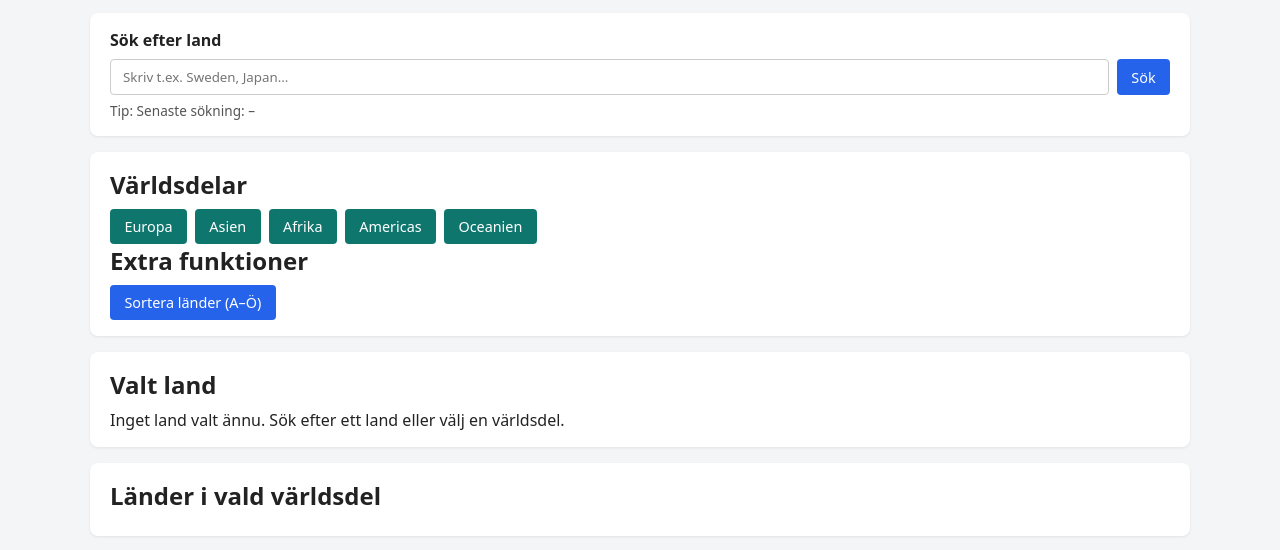
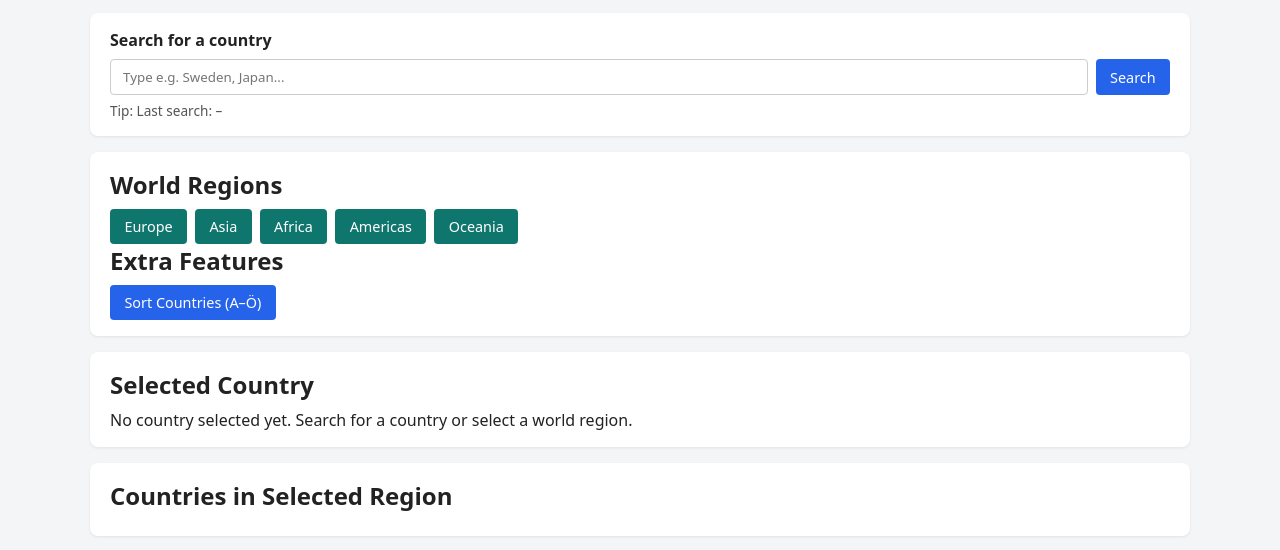
Before and after one commit to IsaForsberg/Landencyklopedi, a plain HTML site: page index.html in a window 1280 px wide. Shown: the part 70-620 px from the top of the page. Drawn offline with Linux system fonts and the light colour scheme.

Commit message:
change to eng

```diff
--- a/index.html
+++ b/index.html
@@ -10,44 +10,44 @@
     <h1>Landencyklopedi</h1>
 
     <section class="search-section">
-      <label for="searchInput">Sök efter land</label>
+      <label for="searchInput">Search for a country</label>
       <div class="search-row">
-        <input id="searchInput" type="text" placeholder="Skriv t.ex. Sweden, Japan...">
-        <button id="searchBtn">Sök</button>
+        <input id="searchInput" type="text" placeholder="Type e.g. Sweden, Japan...">
+        <button id="searchBtn">Search</button>
       </div>
-      <p class="hint">Tip: Senaste sökning: <span id="lastSearchLabel">–</span></p>
+      <p class="hint">Tip: Last search: <span id="lastSearchLabel">–</span></p>
     </section>
 
     <section class="controls">
       <div class="regions">
-        <h2>Världsdelar</h2>
+        <h2>World Regions</h2>
         <div class="region-buttons" id="regions">
-          <button data-region="europe">Europa</button>
-          <button data-region="asia">Asien</button>
-          <button data-region="africa">Afrika</button>
+          <button data-region="europe">Europe</button>
+          <button data-region="asia">Asia</button>
+          <button data-region="africa">Africa</button>
           <button data-region="americas">Americas</button>
-          <button data-region="oceania">Oceanien</button>
+          <button data-region="oceania">Oceania</button>
         </div>
       </div>
 
       <div class="extra-filters">
-        <h2>Extra funktioner</h2>
-        <button id="sortByNameBtn">Sortera länder (A–Ö)</button>
+        <h2>Extra Features</h2>
+        <button id="sortByNameBtn">Sort Countries (A–Ö)</button>
       </div>
     </section>
 
-    <div id="loading" class="info hidden">Laddar data...</div>
+    <div id="loading" class="info hidden">Loading data...</div>
     <div id="error" class="info error hidden"></div>
 
     <section class="country-section">
-      <h2>Valt land</h2>
+      <h2>Selected Country</h2>
       <div id="countryContainer" class="country-details empty-state">
-        <p>Inget land valt ännu. Sök efter ett land eller välj en världsdel.</p>
+        <p>No country selected yet. Search for a country or select a world region.</p>
       </div>
     </section>
 
     <section class="region-section">
-      <h2>Länder i vald världsdel</h2>
+      <h2>Countries in Selected Region</h2>
       <div id="regionList" class="region-list">
         <!-- Länder från region visas här -->
       </div>
```
